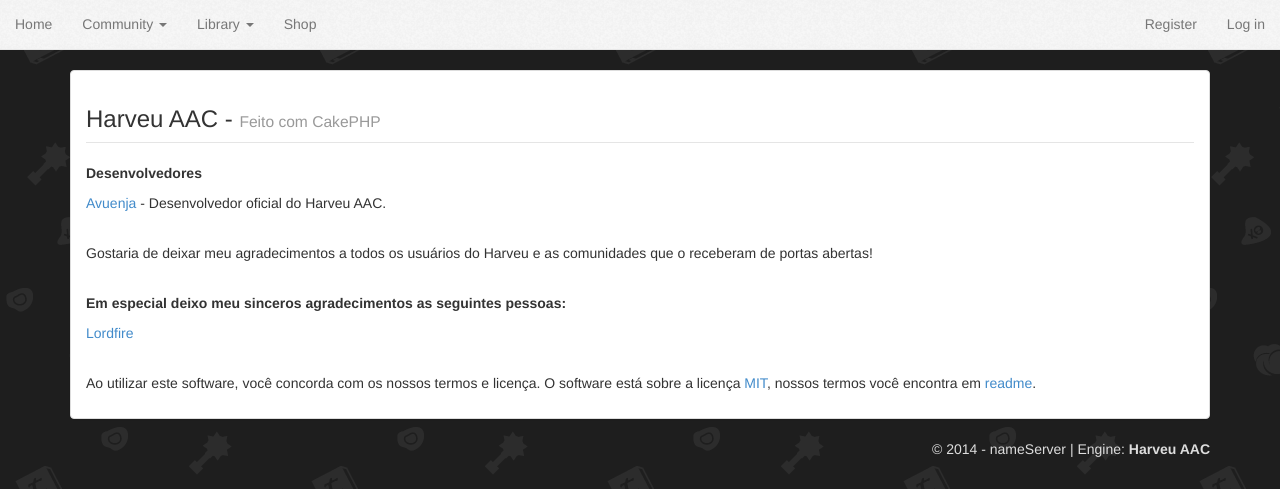
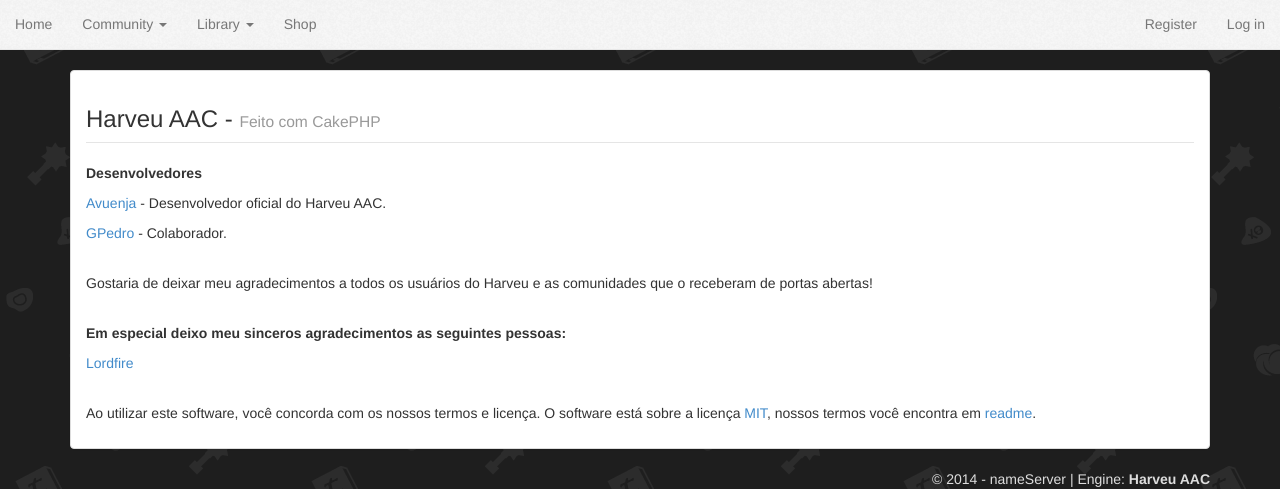
Before and after one commit to gpedro/Harveu-AAC, a CakePHP app: the page made by app/View/Pages/credits.ctp in a window 1280 px wide. Shown: the part 111-600 px from the top of the page. Run offline with PHP 8.4 and a stand-in for CakePHP, Linux system fonts and the light colour scheme; the template is opened without the code that fills it, so the values that code supplies are empty; some libraries are stand-ins or nearby versions.

Commit message:
Credits atualizado

```diff
--- a/app/View/Pages/credits.ctp
+++ b/app/View/Pages/credits.ctp
@@ -4,6 +4,7 @@
 			<legend><h3>Harveu AAC - <small class="muted">Feito com CakePHP</small></h3></legend>
 			<p><b>Desenvolvedores</b></p>
 			<p><a href="http://forums.otserv.com.br/member.php?352149-Avuenja" target="_blank">Avuenja</a> - Desenvolvedor oficial do Harveu AAC.</p>
+			<p><a href="http://www.gpedro.net/" target="_blank">GPedro</a> - Colaborador.</p>
 			<br />
 			<p>Gostaria de deixar meu agradecimentos a todos os usuários do Harveu e as comunidades que o receberam de portas abertas!</p>
 			<br />
```
